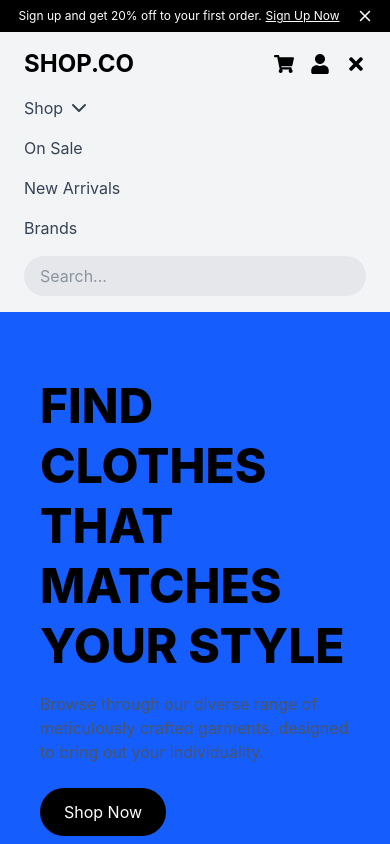
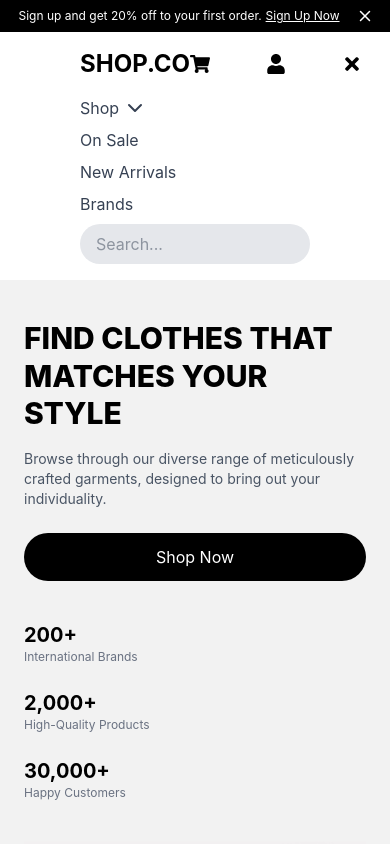
Before and after one commit to Rani-168/PracticeReact, a React (Vite) app: page / in a window 390 px wide. Both pictures are taken after a click on the element 356 px from the left and 64 px from the top of the page. Shown: the top 844 px of the page. Built offline with nearby package versions, Linux system fonts and the light colour scheme.

Commit message:
react new file added

```diff
--- a/src/component/HeroSection.jsx
+++ b/src/component/HeroSection.jsx
@@ -1,49 +1,50 @@
 import './Header.css';
+
 function HeroSection() {
   return (
-    <div className="flex items-center justify-between px-10 py-16 bg-blue-600 grid grid-cols-1 sm:bg-[#F2F2F2] sm:grid-cols-2  ">
+    <div className="grid grid-cols-1 md:grid-cols-2 items-center px-6 md:px-10 py-10 md:py-16 bg-[#F2F2F2] gap-10">
 
-      {/* Left Content */}
+      {/* LEFT CONTENT */}
       <div className="max-w-lg">
-        <h1 className="text-5xl font-extrabold leading-tight">
+        <h1 className="text-3xl sm:text-4xl md:text-5xl font-extrabold leading-tight">
           FIND CLOTHES THAT MATCHES YOUR STYLE
         </h1>
 
-        <p className="text-gray-600 mt-4">
+        <p className="text-gray-600 mt-4 text-sm sm:text-base">
           Browse through our diverse range of meticulously crafted garments,
           designed to bring out your individuality.
         </p>
 
-        <button className="mt-6 bg-black text-white px-6 py-3 rounded-full">
+        <button className="mt-6 bg-black text-white px-6 py-3 rounded-full w-full sm:w-auto">
           Shop Now
         </button>
 
-        {/* Stats */}
-        <div className="flex gap-10 mt-10">
+        {/* STATS */}
+        <div className="flex flex-col sm:flex-row gap-6 sm:gap-10 mt-10">
           <div>
-            <h2 className="text-2xl font-bold">200+</h2>
-            <p className="text-gray-500 text-sm">International Brands</p>
+            <h2 className="text-xl sm:text-2xl font-bold">200+</h2>
+            <p className="text-gray-500 text-xs sm:text-sm">International Brands</p>
           </div>
           <div>
-            <h2 className="text-2xl font-bold">2,000+</h2>
-            <p className="text-gray-500 text-sm">High-Quality Products</p>
+            <h2 className="text-xl sm:text-2xl font-bold">2,000+</h2>
+            <p className="text-gray-500 text-xs sm:text-sm">High-Quality Products</p>
           </div>
           <div>
-            <h2 className="text-2xl font-bold">30,000+</h2>
-            <p className="text-gray-500 text-sm">Happy Customers</p>
+            <h2 className="text-xl sm:text-2xl font-bold">30,000+</h2>
+            <p className="text-gray-500 text-xs sm:text-sm">Happy Customers</p>
           </div>
         </div>
       </div>
 
-
-      <div>
+      {/* RIGHT IMAGE */}
+      <div className="flex justify-center">
         <img
           src="src/assets/image1.png"
           alt="fashion"
-          className="rounded-lg h-120 "
-
+          className="w-full max-w-sm sm:max-w-md md:max-w-lg h-auto object-contain"
         />
       </div>
+
     </div>
   );
 }
--- a/src/component/Navbar.jsx
+++ b/src/component/Navbar.jsx
@@ -7,13 +7,13 @@ function Navbar() {
   const [menuOpen, setMenuOpen] = useState(false);
 
   return (
-    <div className="bg-gray-100 px-6 py-4">
+    <div className="bg-white px-20 py-4">
 
       {/* TOP NAV */}
       <div className="flex items-center justify-between">
 
         {/* LEFT SIDE */}
-        <div className="flex items-center gap-6">
+        <div className="flex items-center gap-10">
 
           {/* Logo */}
           <a href="/" className="text-2xl font-bold">
@@ -32,13 +32,13 @@ function Navbar() {
         </div>
 
         {/* RIGHT SIDE */}
-        <div className="flex items-center gap-4">
+        <div className="flex items-center gap-14">
 
           {/* Search (Desktop only) */}
           <input
             type="text"
             placeholder="Search for products..."
-            className="hidden md:block bg-gray-200 px-4 py-2 rounded-full w-64 outline-none"
+            className="hidden md:block bg-gray-200 px-4 py-2 rounded-full w-174 outline-none"
           />
 
           {/* Icons */}
@@ -58,7 +58,7 @@ function Navbar() {
 
       {/* MOBILE MENU */}
       {menuOpen && (
-        <div className="mt-4 flex flex-col gap-4 md:hidden text-gray-700">
+        <div className="mt-4 flex flex-col gap-2 md:hidden text-gray-700">
           <a href="/" className="flex items-center gap-1">
             Shop <IconChevronDown />
           </a>
```
